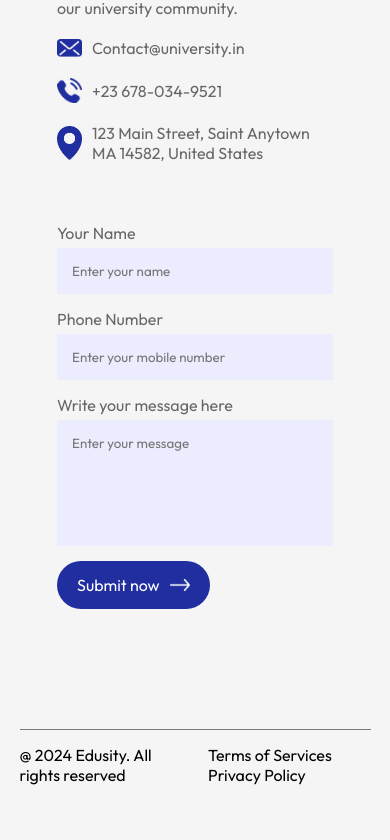
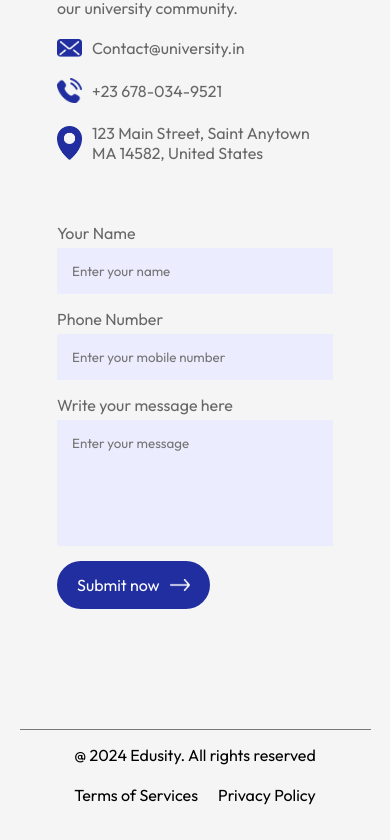
Before and after one commit to AvinashKalwale/university, a React (Vite) app in the folder educationSity/: page / in a window 390 px wide. Shown: the part 4803-5643 px from the top of the page. Before the commit the page ends 5613 px from the top, so only its background shows below. Built offline with nearby package versions, Linux system fonts and the light colour scheme.

Commit message:
responsive design added for footer component

```diff
--- a/educationSity/src/components/Footer/Footer.css
+++ b/educationSity/src/components/Footer/Footer.css
@@ -12,3 +12,18 @@
     display: inline-block;
     margin-left: 20px;
 }
+
+/* ------------- media query -------------- */
+
+@media (max-width:600px){
+    .footer{
+        display: block;
+        text-align: center;
+    }
+    .footer ul li{
+        margin: 10px;
+    }
+    .footer ul{
+        margin-top: 10px;
+    }
+}
```
